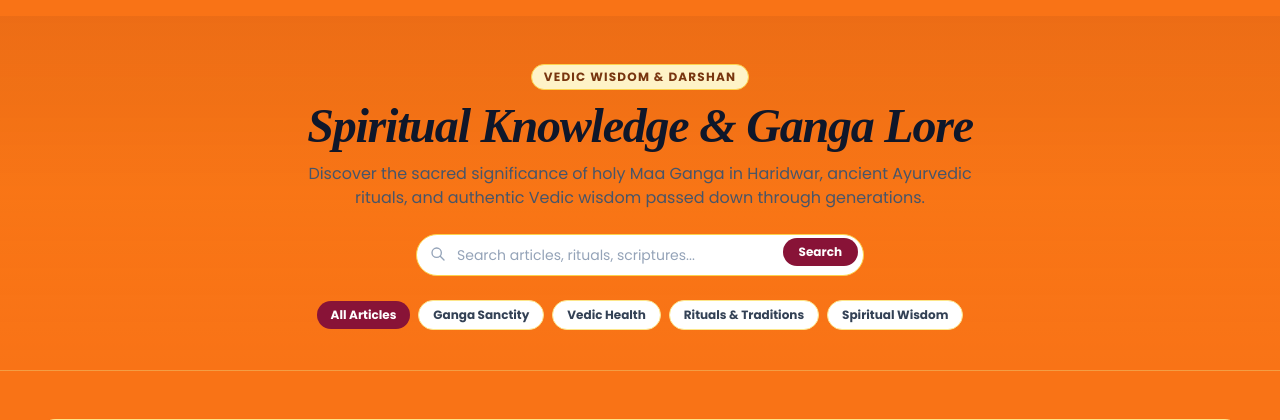
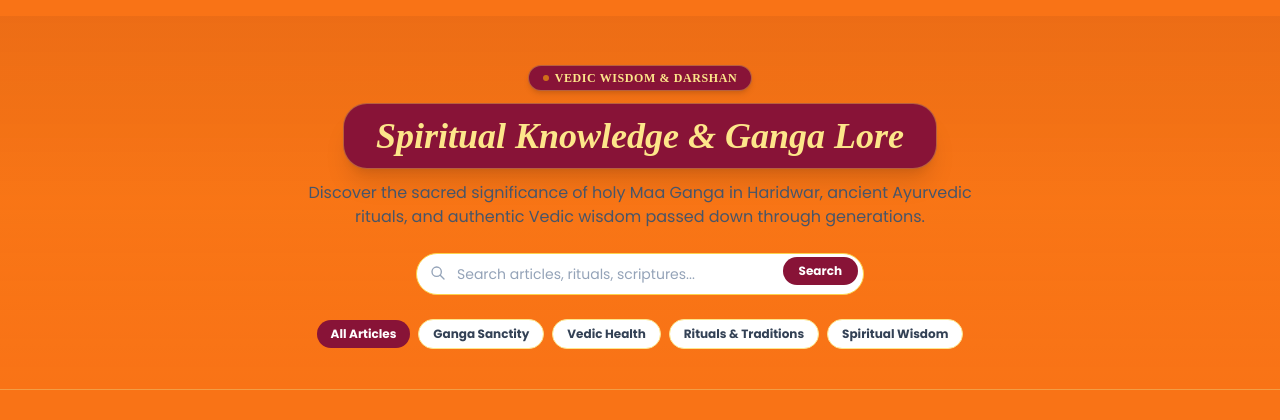
Before and after one commit to Avinash-cloud/hwd, a Laravel app: page /blogs in a window 1280 px wide. Shown: the part 158-578 px from the top of the page. Run offline with Laravel 12, Linux system fonts and the light colour scheme; data comes from the database, SQL or seed files in the repository; data that the repository does not hold is empty; style sheets or scripts are compiled from the project's sources; some web fonts are replaced.

Commit message:
feat: add blog and gallery views with compiled assets

```diff
--- a/resources/views/blogs/index.blade.php
+++ b/resources/views/blogs/index.blade.php
@@ -2,12 +2,20 @@
     <!-- 1. Hero Header -->
     <section class="relative bg-gradient-to-b from-amber-900/10 via-amber-500/5 to-transparent pt-12 pb-10 border-b border-amber-200/40">
         <div class="max-w-7xl mx-auto px-4 sm:px-6 lg:px-8 text-center">
-            <span class="inline-flex items-center gap-1.5 px-3 py-1 rounded-full text-xs font-bold uppercase tracking-widest bg-amber-100 text-amber-900 border border-amber-300 mb-3">
-                <span>Vedic Wisdom & Darshan</span>
-            </span>
-            <h1 class="font-serif font-extrabold text-3xl sm:text-5xl text-slate-900 tracking-tight">
-                Spiritual Knowledge & Ganga Lore
-            </h1>
+            <!-- Auspicious Tag -->
+            <div
+                class="inline-flex items-center gap-1.5 px-3.5 py-1 rounded-full text-[10px] sm:text-xs font-bold bg-[#881337] text-[#FDE68A] border border-amber-300/40 mb-3 shadow-md">
+                <span class="w-1.5 h-1.5 rounded-full bg-[#F59E0B] animate-pulse"></span>
+                <span class="font-serif tracking-wider font-extrabold uppercase">Vedic Wisdom &amp; Darshan</span>
+            </div>
+
+            <!-- Page Title in Signature Maroon Card with Light-Yellow Gold Text -->
+            <div class="w-full flex justify-center mb-1">
+                <h1
+                    class="inline-block text-xl sm:text-3xl lg:text-4xl font-serif font-extrabold text-[#FDE68A] bg-[#881337] border border-amber-300/40 px-6 sm:px-8 py-2.5 sm:py-3 rounded-2xl sm:rounded-3xl shadow-xl leading-tight text-wrap">
+                    Spiritual Knowledge &amp; Ganga Lore
+                </h1>
+            </div>
             <p class="max-w-2xl mx-auto text-sm sm:text-base text-slate-600 mt-3 leading-relaxed">
                 Discover the sacred significance of holy Maa Ganga in Haridwar, ancient Ayurvedic rituals, and authentic Vedic wisdom passed down through generations.
             </p>
```
Also changed, not shown: resources/views/gallery/index.blade.php (+11 -4 lines), 3 other files.
